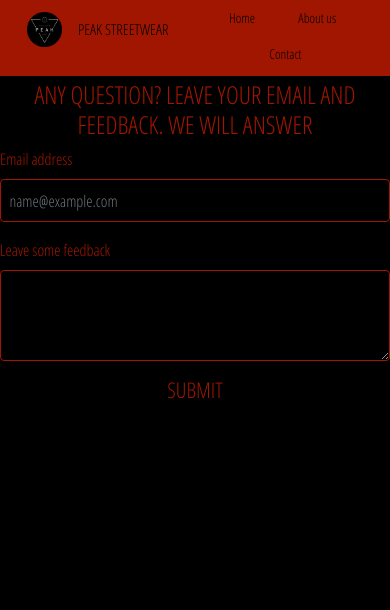
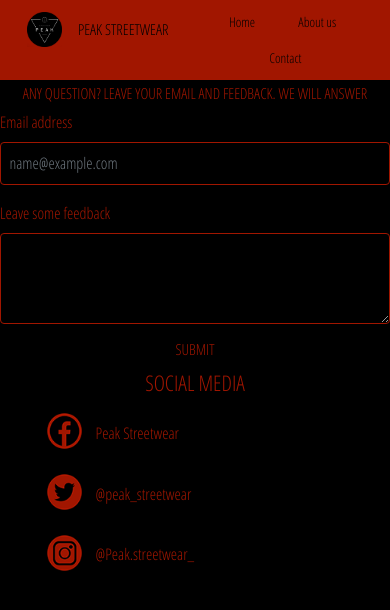
Before and after one commit to Clavi-K/Peak, a website: page contact.html in a window 390 px wide. Drawn offline with nearby package versions, Linux system fonts and the light colour scheme.

Commit message:
PeakV1.0

```diff
--- a/contact.html
+++ b/contact.html
@@ -62,8 +62,31 @@
     </div>
 
     <div id="but">
-        <h4 class="tBuy">SUBMIT</h4>
+        <h3 class="tBuy">SUBMIT</h4>
     </div>
+
+    <div>
+        <h4 class="contact">SOCIAL MEDIA</h4>
+
+        <ul>
+            <li>
+                <img src="images\shared\fac.png" alt="Peak facebook">
+                <p>Peak Streetwear</p>
+            </li>
+
+            <li>
+                <img src="images\shared\twi.png" alt="Peak twitter">
+                <p>@peak_streetwear</p>
+            </li>
+
+            <li>
+                <img src="images\shared\ins.png" alt="Peak instagram">
+                <p>@Peak.streetwear_</p>
+            </li>
+        </ul>
+    </div>
+
+
 
 </body>
 
--- a/css/style2.css
+++ b/css/style2.css
@@ -112,23 +112,31 @@
     border-color: #a11600;
 }
 
-footer {
-    padding-top: 0.7%;
-    background-color: #a11600;
-    display: flex;
-    justify-content: center;
-    position: fixed;
-    bottom: 0;
-    width: 100%;
+div h4 {
+    margin-top: 3%;
 }
 
-footer img {
+div ul {
+    margin-left: 3%;
+    list-style: none;
     display: flex;
-    margin-left: 1%;
-    margin-right: 1%;
-    padding-bottom: 0.3%;
-    width: 2.5%;
-    height: 2.5%;
+    flex-direction: row;
+    justify-content: space-evenly;
+}
+
+div ul li {
+    display: flex;
+    flex-direction: row;
+    margin-bottom: 1%;
+}
+
+div ul li img{
+    width: 30%;
+}
+
+div ul li p {
+    margin-top: 5%;
+    margin-left: 3%;
 }
 
 fieldset {
@@ -150,6 +158,11 @@
     padding: 1vh;
     border-color: #a11600;
     text-decoration: none;
+}
+
+.contact {
+    display: flex;
+    justify-content: center;
 }
 
 /*---GRID---*/
@@ -211,14 +224,45 @@
         display: none;
     }
 
+    div h4 {
+        margin-top: 3%;
+    }
+
+    div ul {
+        margin-left: 3%;
+        list-style: none;
+        display: flex;
+        flex-direction: column;
+        justify-content: space-evenly;
+    }
+
+    div ul li {
+        display: flex;
+        flex-direction: row;
+    }
+
+    div ul li img{
+        width: 12%;
+        height: 12%;
+        margin-top: 2%;
+    }
+
+    h2, h3 {
+        font-size: 95%;
+    }
+
+    /*---CLASES---*/
+
+    .mediaQ {
+        display: flex;
+        flex-direction: row;
+        justify-content: space-evenly;
+    }
+
     /*---IDs---*/
 
     #menu {
         font-size: 70%;
-    }
-
-    footer {
-        display: none;
     }
 
 }
@@ -255,6 +299,7 @@
     padding-left: 10%;
     width: 50%;
     justify-content:space-evenly;
+    padding-top: 1%;
 }
 
 #item {
--- a/scss/test.scss
+++ b/scss/test.scss
@@ -88,3 +88,62 @@
     color: black;
     font-size: $pad + 20%;
 }
+
+//QUERY
+
+@media only screen and (max-width: 600px) {
+    nav ul,
+    nav ul li a {
+        display: flex;
+        flex-direction: column;
+        margin-bottom: 3%;
+    }
+
+    header img {
+        width: 20%;
+        height: 20%;
+        padding-top: 3%;
+    }
+
+    header h1 {
+        font-size: 95%;
+        margin-top: 5%;
+    }
+
+    header ul li p {
+        display: none;
+    }
+
+    section img {
+        padding-top: 2%;
+        padding-bottom: 2%;
+    }
+
+    section div {
+        display: flex;
+        flex-direction: column;
+        align-items: center;
+    }
+
+    section h3 {
+        text-align: center;
+        padding-top: 0.5%;
+        margin-left: 13%;
+    }
+
+    /*---CLASES---*/
+
+    .eric {
+        width: 60%;
+        height: 60%;
+        margin: 0%;
+        padding: 0%;
+
+    }
+
+    /*---IDs---*/
+
+    #menu {
+        font-size: 70%;
+    }
+}
```
Also changed, not shown: hoodies.html (+1 -1 lines), shoes.html (+1 -1 lines), snapback.html (+1 -1 lines), css/demo.css.
